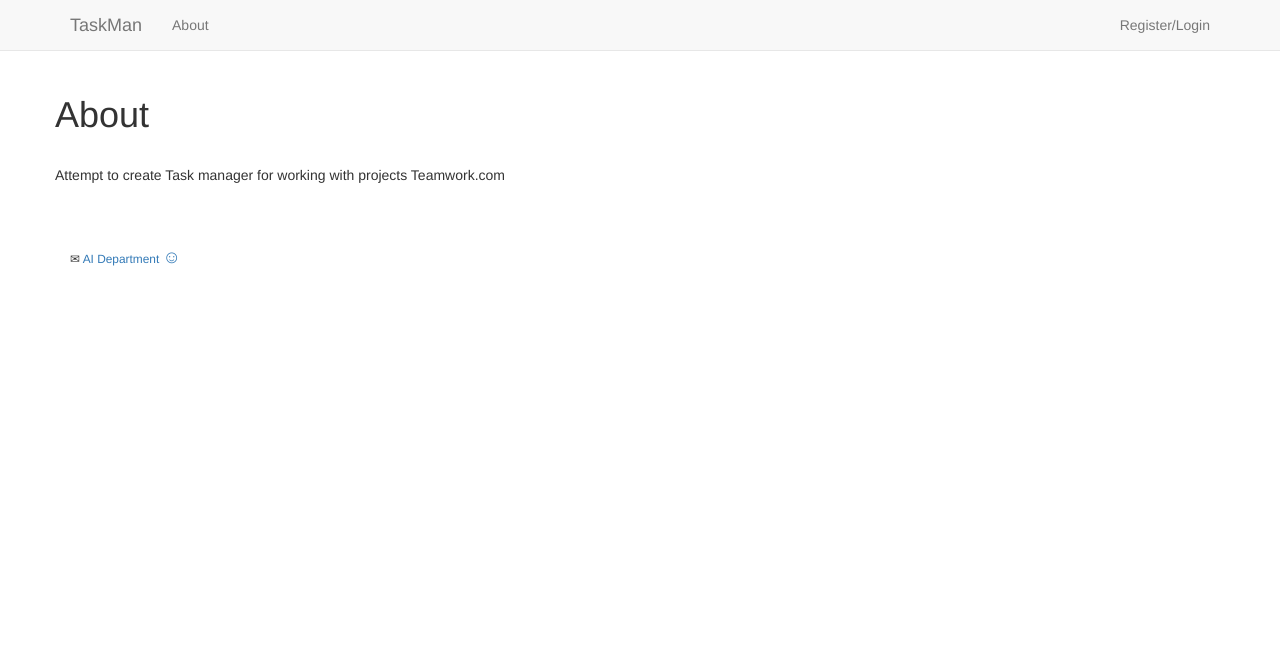
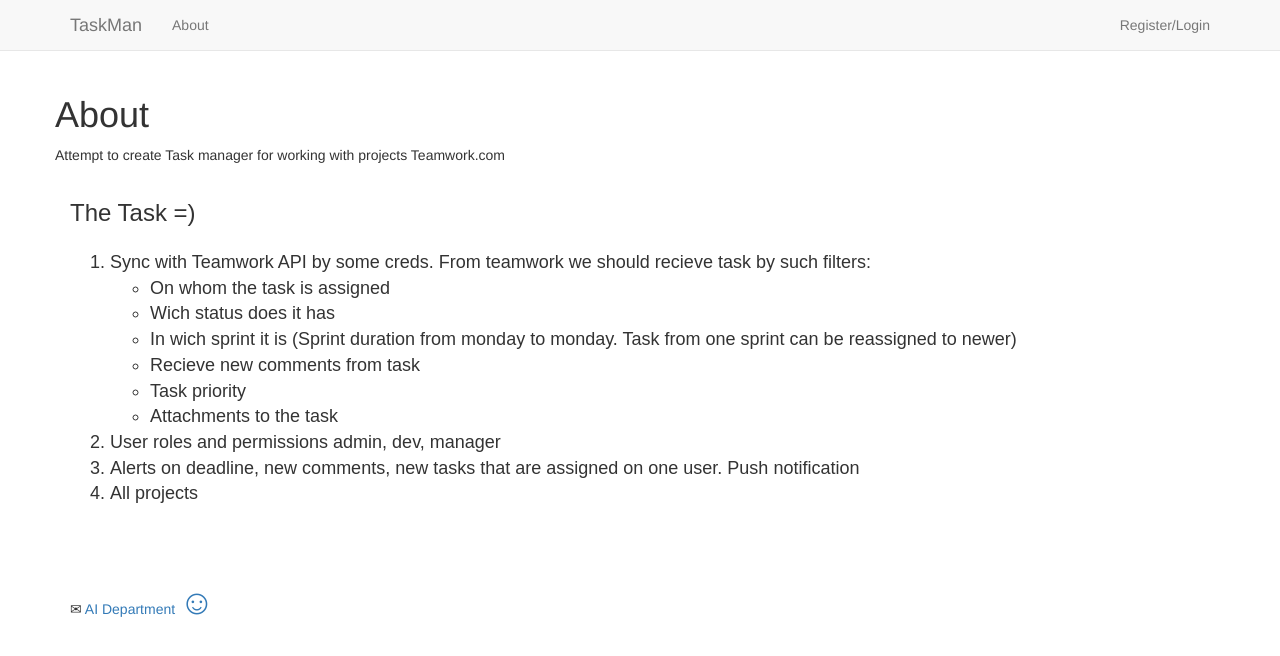
Before and after one commit to deathliger13/task-manager, a Flask app: page /about/ in a window 1280 px wide. Shown: the top 656 px of the page. Run offline with Flask 2, Linux system fonts and the light colour scheme; parts of the project's set-up code (start-up, migrations or seed data) failed here and were passed over; some libraries are stand-ins or nearby versions; some web fonts are replaced.

Commit message:
task on about page and merging

```diff
--- a/project/client/static/main.css
+++ b/project/client/static/main.css
@@ -3,3 +3,23 @@
 .site-content {
   padding-top: 75px;
 }
+
+.task {
+  margin-top: 25px;
+  font-family: 'Arial', sans-serif;
+  font-size: 18px;
+}
+
+.task h2 {
+  font-size: 24px;
+  font-family: 'Arial', sans-serif;
+  margin-bottom: 24px;
+}
+
+.smile {
+  font-size: 35px;
+}
+
+small {
+  font-size: 100%;
+}
--- a/project/client/templates/footer.html
+++ b/project/client/templates/footer.html
@@ -1,8 +1,9 @@
 <footer>
-  <div class="container">
-    <small>
-        <span>&#9993 <a href="mailto:aidepartment@ekreative.com">AI Department <span style="font-size: 18px">&#9786</span>
-      </a></span>
-    </small>
-  </div>
+    <div class="container">
+        <small>
+            <span>&#9993
+                 <a href="mailto:aidepartment@ekreative.com"> AI Department <span class="smile">&#9786</span> </a>
+            </span>
+        </small>
+    </div>
 </footer>
--- a/project/client/templates/main/about.html
+++ b/project/client/templates/main/about.html
@@ -2,11 +2,31 @@
 {% block content %}
 
 <div class="body-content">
-  <div class="row">
-    <h1>About</h1>
-      <br>
-        Attempt to create Task manager for working with projects Teamwork.com
-  </div>
+    <div class="row">
+        <h1>About</h1>
+        <p>
+            Attempt to create Task manager for working with projects Teamwork.com
+        </p>
+    </div>
 </div>
 
+<section class="task">
+    <h2>The Task =)</h2>
+    <ol>
+        <li>Sync with Teamwork API by some creds. From teamwork we should recieve task by such filters:
+            <ul>
+                <li>On whom the task is assigned</li>
+                <li>Wich status does it has</li>
+                <li>In wich sprint it is (Sprint duration from monday to monday. Task from one sprint can be reassigned to newer)</li>
+                <li>Recieve new comments from task</li>
+                <li>Task priority</li>
+                <li>Attachments to the task</li>
+            </ul>
+        </li>
+        <li>User roles and permissions admin, dev, manager</li>
+        <li>Alerts on deadline, new comments, new tasks that are assigned on one user. Push notification</li>
+        <li>All projects</li>
+    </ol>
+</section>
+
 {% endblock %}
```
Also changed, not shown: app/templates/_formhelpers.html (deleted, +0 -13 lines), app/templates/create.html (deleted, +0 -12 lines).
